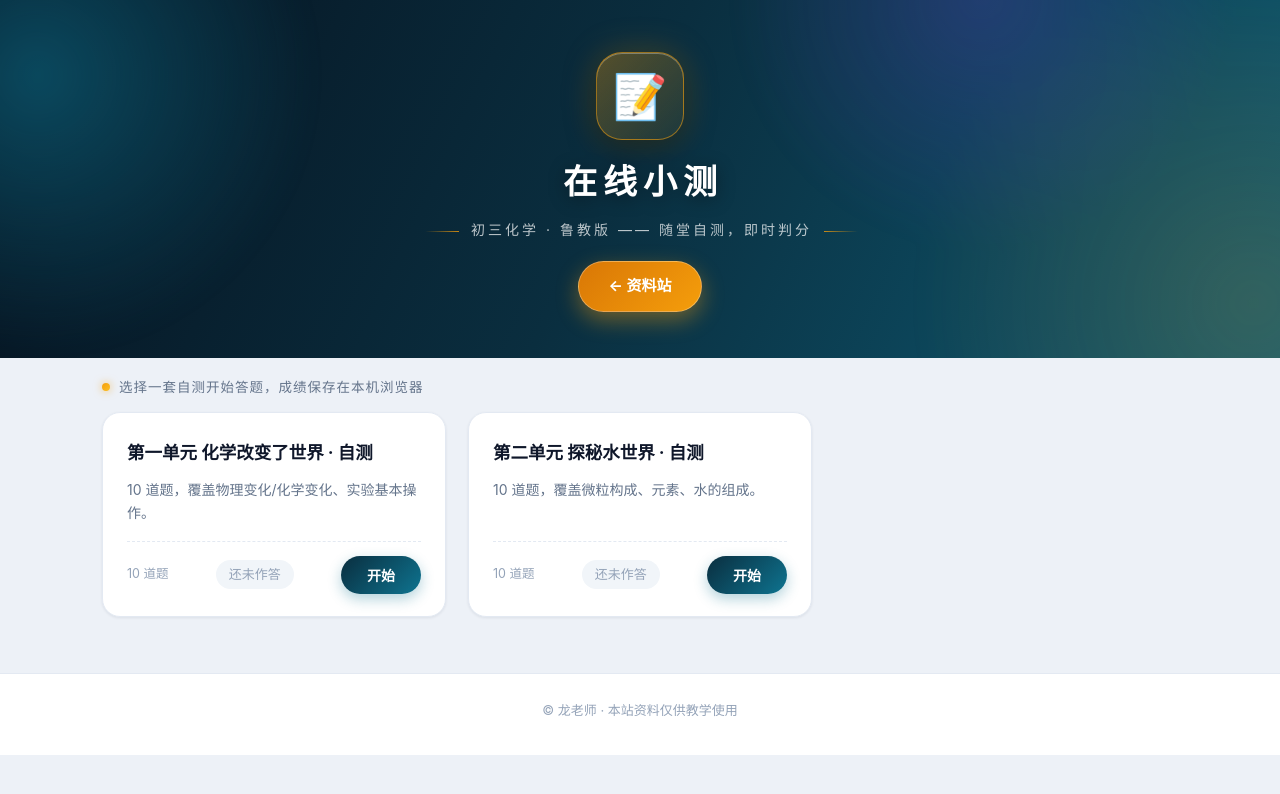
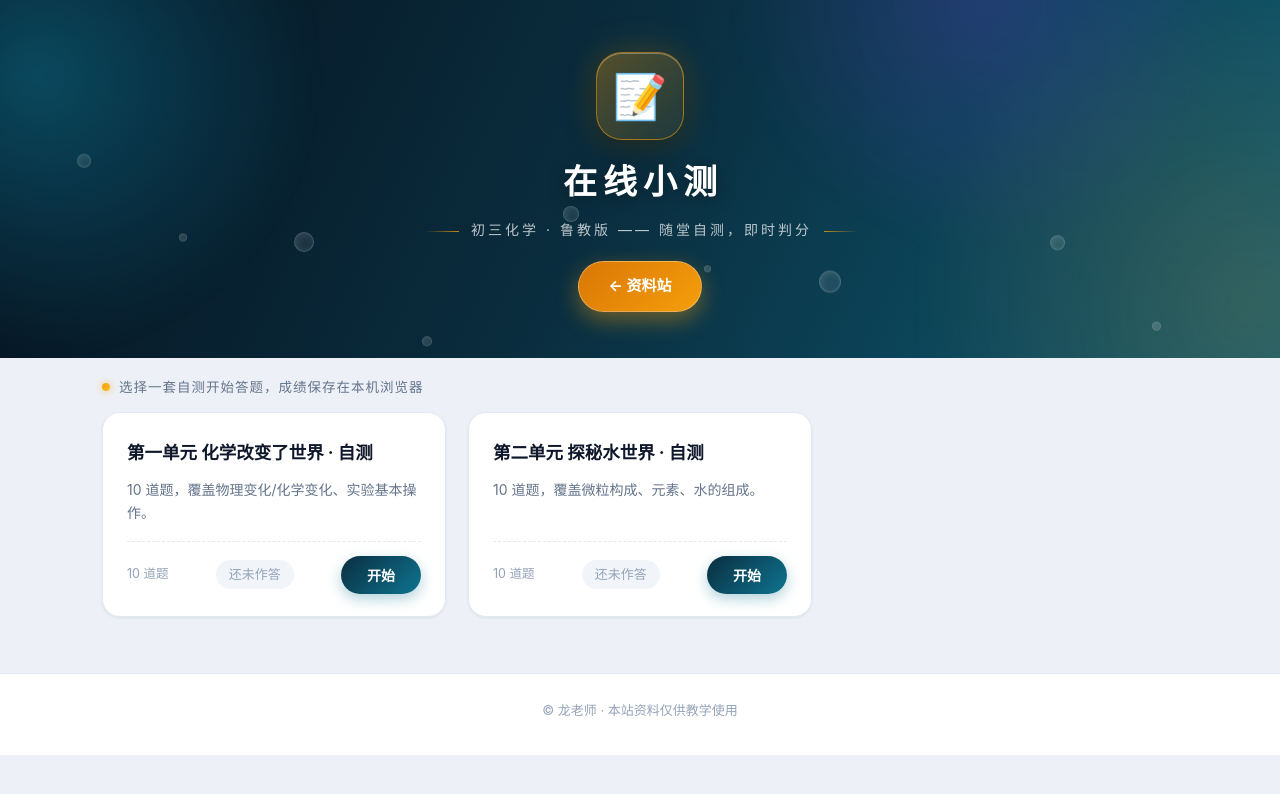
Before and after one commit to LoongAD/chem-resources, a plain HTML site: page quiz.html in a window 1280 px wide. Drawn offline with Linux system fonts and the light colour scheme.

Commit message:
页眉加分子气泡装饰层

```diff
--- a/quiz.html
+++ b/quiz.html
@@ -10,6 +10,7 @@
 <body>
 
 <header class="site-header">
+  <div class="mol-float" aria-hidden="true"><span></span><span></span><span></span><span></span><span></span><span></span><span></span><span></span><span></span><span></span><span></span><span></span></div>
   <div class="container header-inner">
     <div class="brand">
       <div class="logo" aria-hidden="true">📝</div>
```
